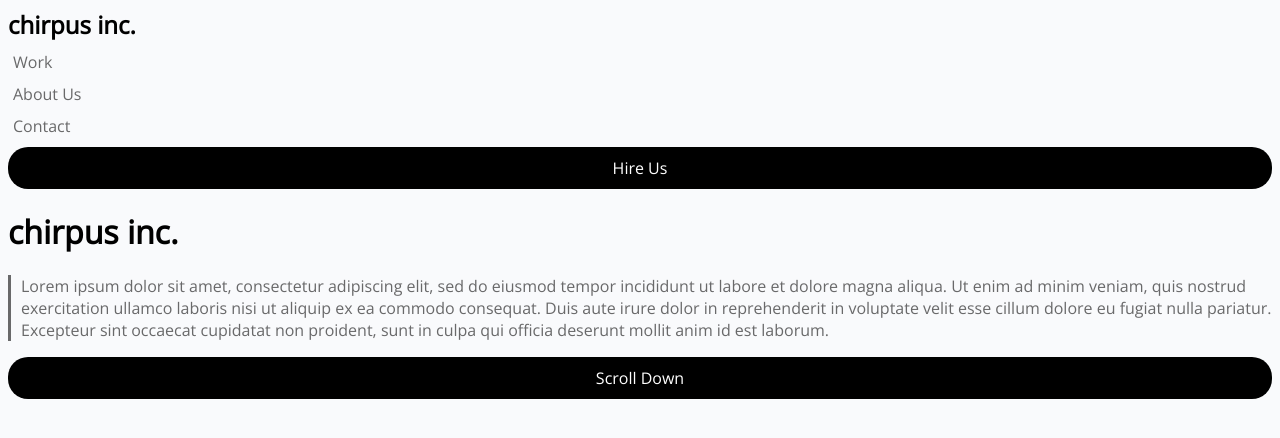
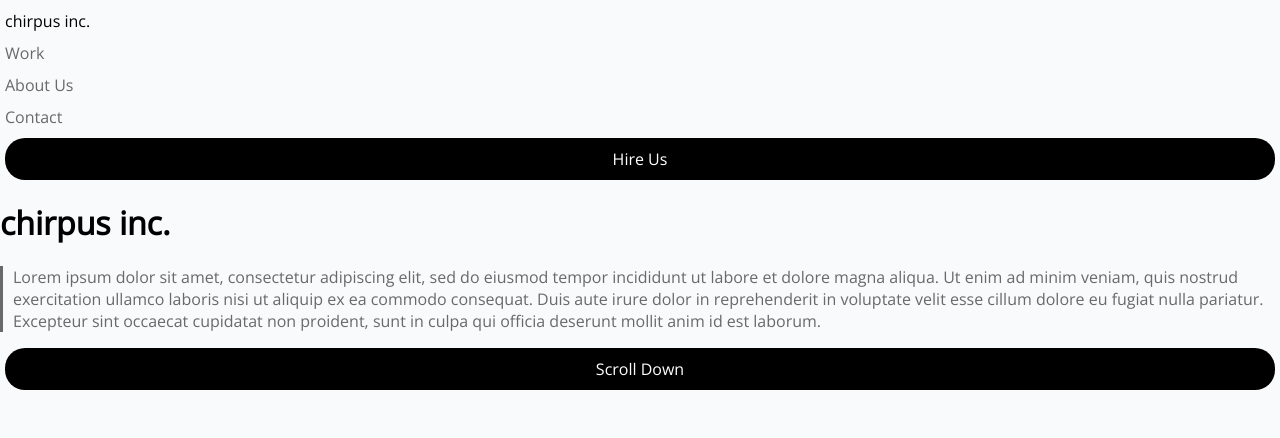
Before and after one commit to NCiarelli/html-css-lab1, a plain HTML site: page index.html in a window 1280 px wide. Drawn offline with nearby package versions, Linux system fonts and the light colour scheme.

Commit message:
Made some changes to the nav bar based off what was shown during class. Commit before starting work on Part 2.

```diff
--- a/index.html
+++ b/index.html
@@ -12,12 +12,15 @@
     <title>HTML/CSS Lab1</title>
   </head>
   <body>
-    <h2>chirpus inc.</h2>
-    <nav>
-      <a href="#" class="nav_link">Work</a>
-      <a href="#" class="nav_link">About Us</a>
-      <a href="#" class="nav_link">Contact</a>
-    </nav>
+    <header>
+      <a href="#" class="main_link">chirpus inc.</a>
+      <nav>
+        <a href="#" class="nav_link">Work</a>
+        <a href="#" class="nav_link">About Us</a>
+        <a href="#" class="nav_link">Contact</a>
+      </nav>
+    </header>
+
     <a href="#" class="button_link">Hire Us</a>
     <h1>chirpus inc.</h1>
     <p>
--- a/style.css
+++ b/style.css
@@ -2,11 +2,13 @@
 body {
   font-family: "Open Sans", sans-serif;
   background-color: #f9fafc;
+  margin: 0;
+  padding: 0;
 }
 
 /* Setup general colors for the page */
 h1,
-h2 {
+a.main_link {
   color: #000;
 }
 
@@ -20,12 +22,18 @@ p {
   background-color: #000;
 }
 
-/* Styles for all elements of specific types */
+/* Specific styling */
+/* Header */
+header {
+  display: flex;
+  flex-direction: column;
+  margin: 5px;
+}
+
 /* Nav Bar */
 nav {
   display: flex;
   flex-direction: column;
-  margin: 5px;
 }
 
 /* Links */
@@ -33,24 +41,26 @@ a {
   text-decoration: none;
 }
 
+/* Main Link */
+.main_link {
+  margin: 5px 0px;
+}
+
 /* Navigation Links */
 .nav_link {
   margin: 5px 0px;
+  width: fit-content;
 }
 
 /* Buttons */
 .button_link {
-  box-sizing: border-box;
+  /* box-sizing: border-box; */
   border-radius: 20px;
   display: block;
   padding: 10px;
-  width: 100%;
+  margin: auto 5px;
+  width: auto;
   text-align: center;
-}
-
-/* Headings */
-h2 {
-  margin: 5px 0px;
 }
 
 /* Paragraphs */
```
